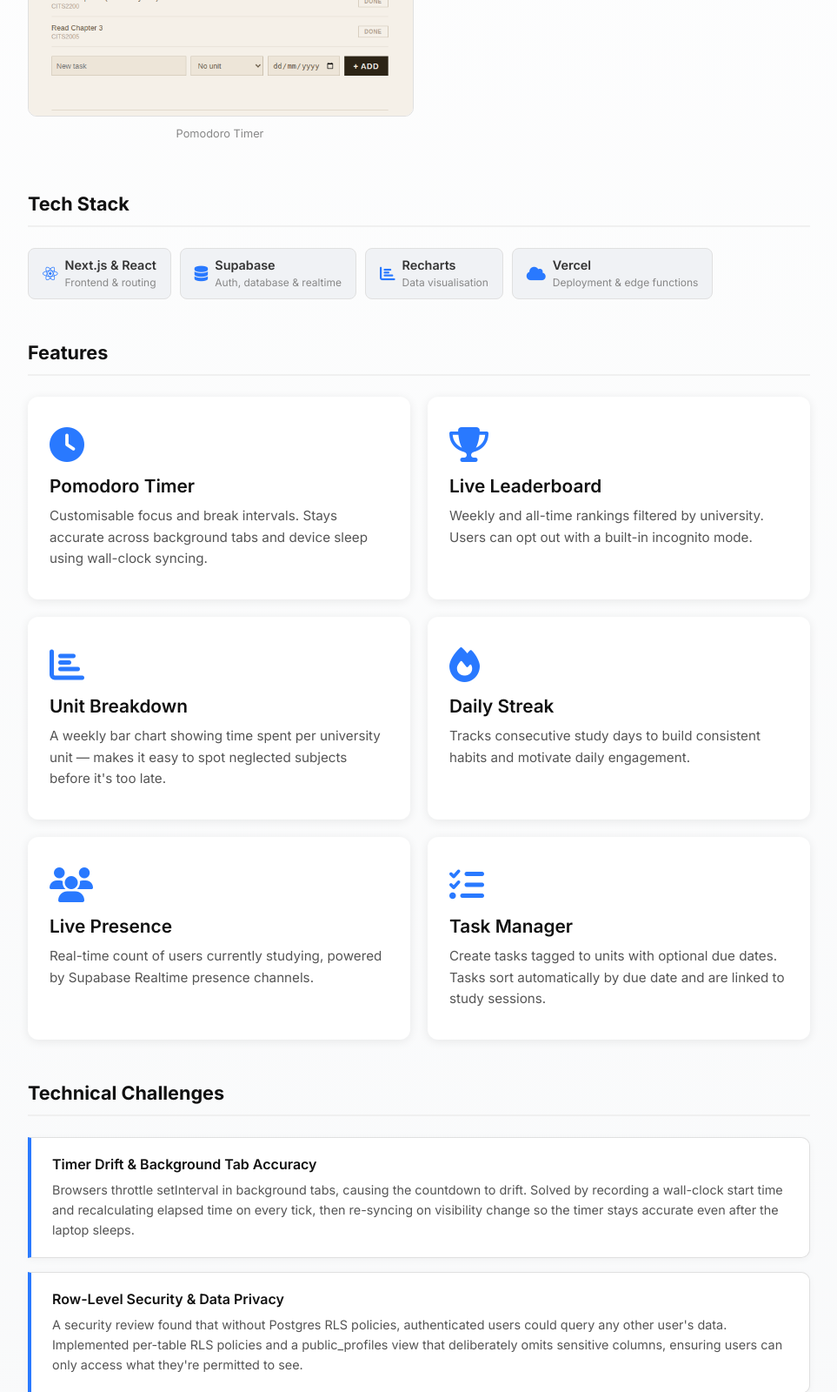
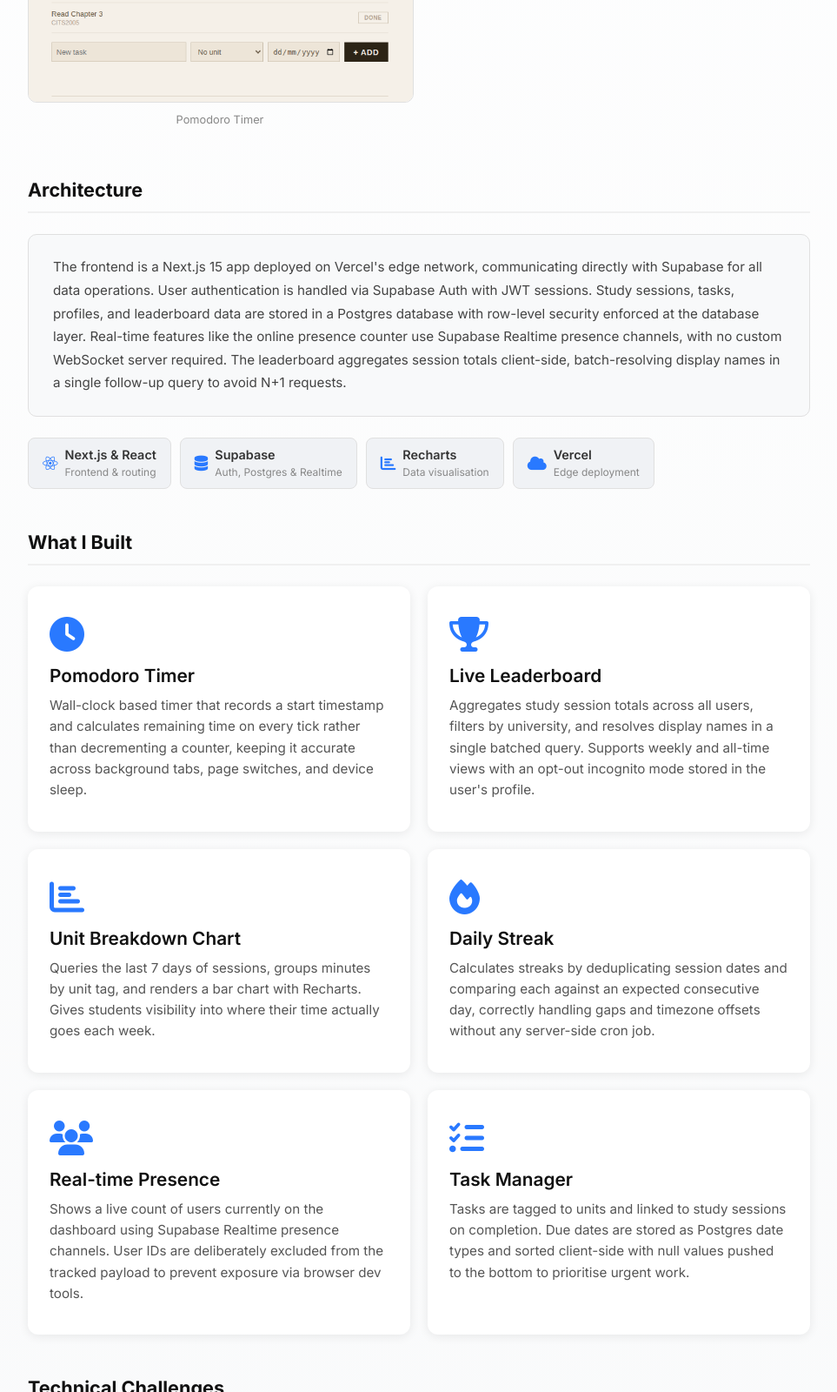
Before and after one commit to nylzy/portfolio-site, a website: page public/projects/project1.html in a window 1280 px wide. Shown: the part 1200-2800 px from the top of the page at 87% size, without its empty margins (158-1121 px from the left). Drawn offline with Linux system fonts and the light colour scheme.

Commit message:
Updated uni-grind project page to be more technical

```diff
--- a/public/projects/project1.html
+++ b/public/projects/project1.html
@@ -94,11 +94,10 @@
         }
         .btn-ghost:hover { border-color: #2979FF; color: #2979FF; }
 
-        /* Stats row */
         .project-stats {
             display: grid;
-            grid-template-columns: repeat(3, 1fr);
-            gap: 20px;
+            grid-template-columns: repeat(4, 1fr);
+            gap: 16px;
             margin-bottom: 48px;
         }
 
@@ -106,13 +105,13 @@
             background: #ffffff;
             border: 1px solid #e0e0e0;
             border-radius: 12px;
-            padding: 24px;
+            padding: 20px 16px;
             text-align: center;
             box-shadow: 0 2px 8px rgba(0,0,0,0.04);
         }
 
         .project-stat .stat-number {
-            font-size: 2rem;
+            font-size: 1.6rem;
             font-weight: 700;
             color: #2979FF;
             display: block;
@@ -120,13 +119,12 @@
         }
 
         .project-stat .stat-label {
-            font-size: 0.8rem;
+            font-size: 0.75rem;
             color: #888888;
             text-transform: uppercase;
             letter-spacing: 0.06em;
         }
 
-        /* Section */
         .detail-section {
             margin-bottom: 48px;
         }
@@ -140,7 +138,19 @@
             border-bottom: 2px solid #f0f0f0;
         }
 
-        /* Tech stack — reuse tech-tag from projects page */
+        /* Architecture summary */
+        .architecture-box {
+            background: #f8f9fa;
+            border: 1px solid #e0e0e0;
+            border-radius: 10px;
+            padding: 24px 28px;
+            font-size: 0.95rem;
+            color: #444444;
+            line-height: 1.75;
+            margin-bottom: 24px;
+        }
+
+        /* Tech stack */
         .tech-stack {
             display: flex;
             flex-wrap: wrap;
@@ -174,7 +184,7 @@
             color: #888;
         }
 
-        /* Features — reuse skill-card */
+        /* What I built grid */
         .features-grid {
             display: grid;
             grid-template-columns: 1fr 1fr;
@@ -211,6 +221,15 @@
             margin: 0;
         }
 
+        .challenge-item code {
+            background-color: #f4f4f4;
+            padding: 2px 6px;
+            border-radius: 3px;
+            font-family: 'Courier New', monospace;
+            font-size: 0.85em;
+            color: #2979FF;
+        }
+
         .more-projects {
             text-align: center;
             padding: 40px 0 0;
@@ -225,7 +244,7 @@
 
         @media (max-width: 640px) {
             .project-detail-header h1 { font-size: 1.8rem; }
-            .project-stats { grid-template-columns: 1fr; }
+            .project-stats { grid-template-columns: 1fr 1fr; }
             .features-grid { grid-template-columns: 1fr; }
         }
     </style>
@@ -246,7 +265,6 @@
 <main class="project-detail">
     <div class="project-detail-container">
 
-        <!-- Back link -->
         <div class="project-back">
             <a href="../projects.html"><i class="fas fa-arrow-left"></i> All Projects</a>
         </div>
@@ -255,7 +273,7 @@
         <div class="project-detail-header">
             <span class="status-badge completed">Live in Production</span>
             <h1>Uni-Grind: Study Tracker for University Students</h1>
-            <p class="tagline">A full-stack study tracker with a Pomodoro timer, live leaderboard, and weekly unit breakdown chart. Built and shipped solo — gained over 1,500 visits and 500 unique visitors organically since launch.</p>
+            <p class="tagline">A full-stack study tracker with a Pomodoro timer, live leaderboard, and weekly unit breakdown chart. Built and shipped solo, gaining over 1,500 visits and 500 unique visitors organically since launch.</p>
             <div class="project-detail-links">
                 <a href="https://uni-grind.com" target="_blank" class="btn-live">
                     <i class="fas fa-external-link-alt"></i> Visit uni-grind.com
@@ -277,11 +295,16 @@
                 <span class="stat-label">Unique Visitors</span>
             </div>
             <div class="project-stat">
-                <span class="stat-number">Solo</span>
-                <span class="stat-label">Developer</span>
+                <span class="stat-number">4</span>
+                <span class="stat-label">DB Tables</span>
+            </div>
+            <div class="project-stat">
+                <span class="stat-number">Edge</span>
+                <span class="stat-label">Deployed</span>
             </div>
         </div>
 
+        <!-- Screenshots -->
         <div class="detail-section">
             <h2>Screenshots</h2>
             <div style="display: grid; grid-template-columns: 1fr 1fr; gap: 16px;">
@@ -296,9 +319,12 @@
             </div>
         </div>
 
-        <!-- Tech Stack -->
+        <!-- Architecture -->
         <div class="detail-section">
-            <h2>Tech Stack</h2>
+            <h2>Architecture</h2>
+            <div class="architecture-box">
+                The frontend is a Next.js 15 app deployed on Vercel's edge network, communicating directly with Supabase for all data operations. User authentication is handled via Supabase Auth with JWT sessions. Study sessions, tasks, profiles, and leaderboard data are stored in a Postgres database with row-level security enforced at the database layer. Real-time features like the online presence counter use Supabase Realtime presence channels, with no custom WebSocket server required. The leaderboard aggregates session totals client-side, batch-resolving display names in a single follow-up query to avoid N+1 requests.
+            </div>
             <div class="tech-stack">
                 <div class="tech-stack-badge">
                     <i class="fab fa-react"></i>
@@ -306,7 +332,7 @@
                 </div>
                 <div class="tech-stack-badge">
                     <i class="fas fa-database"></i>
-                    <div><span>Supabase</span><small>Auth, database & realtime</small></div>
+                    <div><span>Supabase</span><small>Auth, Postgres & Realtime</small></div>
                 </div>
                 <div class="tech-stack-badge">
                     <i class="fas fa-chart-bar"></i>
@@ -314,44 +340,44 @@
                 </div>
                 <div class="tech-stack-badge">
                     <i class="fas fa-cloud"></i>
-                    <div><span>Vercel</span><small>Deployment & edge functions</small></div>
+                    <div><span>Vercel</span><small>Edge deployment</small></div>
                 </div>
             </div>
         </div>
 
-        <!-- Features -->
+        <!-- What I Built -->
         <div class="detail-section">
-            <h2>Features</h2>
+            <h2>What I Built</h2>
             <div class="features-grid">
                 <div class="skill-card" style="text-align:left;">
                     <i class="fas fa-clock"></i>
                     <h3>Pomodoro Timer</h3>
-                    <p>Customisable focus and break intervals. Stays accurate across background tabs and device sleep using wall-clock syncing.</p>
+                    <p>Wall-clock based timer that records a start timestamp and calculates remaining time on every tick rather than decrementing a counter, keeping it accurate across background tabs, page switches, and device sleep.</p>
                 </div>
                 <div class="skill-card" style="text-align:left;">
                     <i class="fas fa-trophy"></i>
                     <h3>Live Leaderboard</h3>
-                    <p>Weekly and all-time rankings filtered by university. Users can opt out with a built-in incognito mode.</p>
+                    <p>Aggregates study session totals across all users, filters by university, and resolves display names in a single batched query. Supports weekly and all-time views with an opt-out incognito mode stored in the user's profile.</p>
                 </div>
                 <div class="skill-card" style="text-align:left;">
                     <i class="fas fa-chart-bar"></i>
-                    <h3>Unit Breakdown</h3>
-                    <p>A weekly bar chart showing time spent per university unit — makes it easy to spot neglected subjects before it's too late.</p>
+                    <h3>Unit Breakdown Chart</h3>
+                    <p>Queries the last 7 days of sessions, groups minutes by unit tag, and renders a bar chart with Recharts. Gives students visibility into where their time actually goes each week.</p>
                 </div>
                 <div class="skill-card" style="text-align:left;">
                     <i class="fas fa-fire"></i>
                     <h3>Daily Streak</h3>
-                    <p>Tracks consecutive study days to build consistent habits and motivate daily engagement.</p>
+                    <p>Calculates streaks by deduplicating session dates and comparing each against an expected consecutive day, correctly handling gaps and timezone offsets without any server-side cron job.</p>
                 </div>
                 <div class="skill-card" style="text-align:left;">
                     <i class="fas fa-users"></i>
-                    <h3>Live Presence</h3>
-                    <p>Real-time count of users currently studying, powered by Supabase Realtime presence channels.</p>
+                    <h3>Real-time Presence</h3>
+                    <p>Shows a live count of users currently on the dashboard using Supabase Realtime presence channels. User IDs are deliberately excluded from the tracked payload to prevent exposure via browser dev tools.</p>
                 </div>
                 <div class="skill-card" style="text-align:left;">
                     <i class="fas fa-tasks"></i>
                     <h3>Task Manager</h3>
-                    <p>Create tasks tagged to units with optional due dates. Tasks sort automatically by due date and are linked to study sessions.</p>
+                    <p>Tasks are tagged to units and linked to study sessions on completion. Due dates are stored as Postgres date types and sorted client-side with null values pushed to the bottom to prioritise urgent work.</p>
                 </div>
             </div>
         </div>
@@ -361,16 +387,16 @@
             <h2>Technical Challenges</h2>
             <div class="challenge-list">
                 <div class="challenge-item">
-                    <h3>Timer Drift & Background Tab Accuracy</h3>
-                    <p>Browsers throttle <code>setInterval</code> in background tabs, causing the countdown to drift. Solved by recording a wall-clock start time and recalculating elapsed time on every tick, then re-syncing on visibility change so the timer stays accurate even after the laptop sleeps.</p>
+                    <h3>Timer Drift Across Background Tabs and Device Sleep</h3>
+                    <p>A naive <code>setInterval</code> approach caused the countdown to run seconds behind after backgrounding the tab, as browsers throttle intervals to save power. Fixed by storing a wall-clock start timestamp in <code>localStorage</code> and computing remaining time as <code>startValue - elapsed</code> on every tick. A <code>visibilitychange</code> event listener catches any remaining drift when the tab is re-focused, correcting the timer instantly.</p>
                 </div>
                 <div class="challenge-item">
-                    <h3>Row-Level Security & Data Privacy</h3>
-                    <p>A security review found that without Postgres RLS policies, authenticated users could query any other user's data. Implemented per-table RLS policies and a <code>public_profiles</code> view that deliberately omits sensitive columns, ensuring users can only access what they're permitted to see.</p>
+                    <h3>Row-Level Security and Data Exposure</h3>
+                    <p>During a security review a friend discovered that without Postgres RLS policies, any authenticated user could query any other user's profile data including sensitive fields like enrolled units. Resolved by enabling RLS on all tables, writing per-operation policies scoped to <code>auth.uid()</code>, and creating a <code>public_profiles</code> view that exposes only the columns safe for public display. The leaderboard queries this view rather than the profiles table directly.</p>
                 </div>
                 <div class="challenge-item">
-                    <h3>Leaderboard Performance</h3>
-                    <p>The leaderboard aggregates session data across all users. Structured queries to fetch totals first then batch-resolve display names in a single request, avoiding N+1 queries and keeping load times fast as the user base grows.</p>
+                    <h3>Session Backdating and Duration Manipulation</h3>
+                    <p>Without constraints, the insert endpoint accepted arbitrary <code>created_at</code> timestamps and inflated durations, making it trivial to game the leaderboard. Added a Postgres <code>CHECK</code> constraint capping session duration at 180 minutes and a second constraint rejecting timestamps older than one hour, with a <code>NOT VALID</code> flag to avoid re-checking existing rows on migration.</p>
                 </div>
             </div>
         </div>
```
